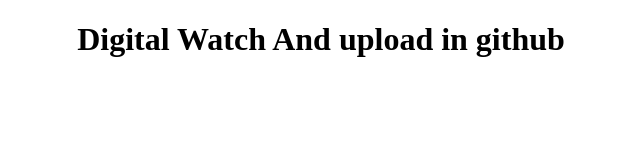
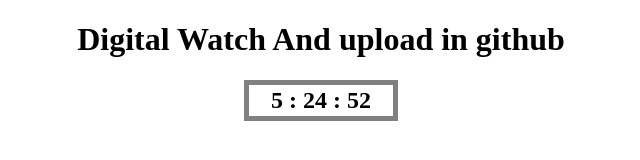
Before and after one commit to shabbir1ahmed/Digital-clock, a plain HTML site: page index.html in a window 1280 px wide. Shown: the whole page, without its empty margins (319-959 px from the left). Drawn offline with Linux system fonts and the light colour scheme.

Commit message:
First Modify

```diff
--- a/main.js
+++ b/main.js
@@ -1 +1,23 @@
-console.log("connected");
+const h2 = document.createElement("h2");
+console.log(h2);
+
+const date = new Date();
+
+const hour = date.getHours();
+const minute = date.getMinutes();
+const second = date.getSeconds();
+
+const hours = hour > 12 ? hour - 12 : hour;
+const minutes = minute < 10 ? "0" + minute : minute;
+const seconds = second < 10 ? "0" + second : second;
+
+const watch = `${hours} : ${minutes} : ${seconds}`;
+console.log(watch);
+
+const digitalWatch = document.createTextNode(watch);
+h2.appendChild(digitalWatch);
+console.log(h2);
+
+document.body.appendChild(h2);
+
+h2.className = "watch";
--- a/style.css
+++ b/style.css
@@ -1,3 +1,10 @@
 body {
   text-align: center;
 }
+
+.watch {
+  border: 5px solid gray;
+  padding: 2px;
+  max-width: 140px;
+  margin: 2px auto;
+}
```
